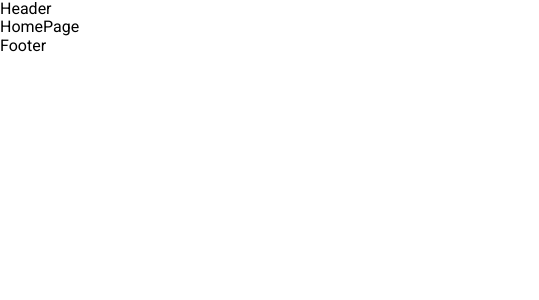
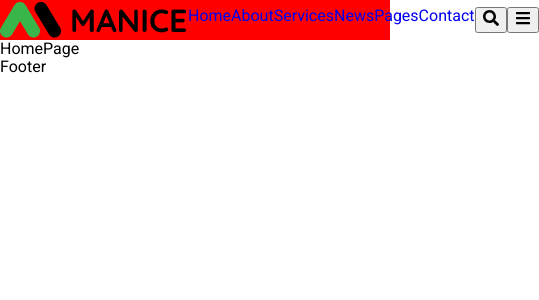
Before and after one commit to grum1n/vcs-react-manice, a React (Create React App) app: page / in a window 390 px wide. Shown: the top 300 px of the page, 539 px wide, since content can reach past the window. Built offline with nearby package versions, Linux system fonts and the light colour scheme.

Commit message:
added header navigation

```diff
--- a/src/components/Header/header.css
+++ b/src/components/Header/header.css
@@ -0,0 +1,26 @@
+header {
+    background-color: red;
+}
+.header-navigation{
+    margin: 0 auto;
+    padding: 0;
+    max-width: 1158px;
+    display: flex;
+    justify-content: space-between;
+    align-items: center;
+}
+
+.header-logo-img{
+    width: 188px;
+    height: 40px;
+}
+
+.menu-button{
+    display: none;
+}
+
+@media screen and (max-width: 800px) {
+    .menu-button{
+        display: block;
+    }
+}
--- a/src/components/Header/index.js
+++ b/src/components/Header/index.js
@@ -1,9 +1,38 @@
 import React from 'react';
+import { Link } from 'react-router-dom';
+import { Menu } from '../../data/Menu';
 import './header.css';
+import * as FaIcons from 'react-icons/fa';
+import LogoImage from '../../images/logo.png';
 
 function Header() {
     return (
-        <div>Header</div>
+        <header>
+            <nav className='header-navigation'>
+                <Link to='/'>
+                    <img src={LogoImage} alt='Manice' className='header-logo-img'/>
+                </Link>
+                <div className='flex-container'>
+                    <ul className='flex-container'>
+                        {Menu.map((item, index) => {
+                            return (
+                                <li key={index}>
+                                    <Link to={item.path}>
+                                        <span>{item.title}</span>
+                                    </Link>
+                                </li>
+                            );
+                        })}
+                    </ul>
+                    <button>
+                        <FaIcons.FaSearch />
+                    </button>
+                    <button className='menu-button'>
+                        <FaIcons.FaBars />
+                    </button>
+                </div>
+            </nav>
+        </header>
     );
 }
 
--- /dev/null
+++ b/src/data/Menu.js
@@ -0,0 +1,41 @@
+import React from 'react';
+import * as FaIcons from 'react-icons/fa';
+
+export const Menu = [
+  {
+    title: 'Home',
+    path: '/',
+    icon: <FaIcons.FaHome />,
+    cName: 'mobile-text'
+  },
+  {
+    title: 'About',
+    path: '/about',
+    icon: <FaIcons.FaCarAlt />,
+    cName: 'mobile-text'
+  },
+  {
+    title: 'Services',
+    path: '/services',
+    icon: <FaIcons.FaUserLock />,
+    cName: 'mobile-text'
+  },
+  {
+    title: 'News',
+    path: '/news',
+    icon: <FaIcons.FaUserLock />,
+    cName: 'mobile-text'
+  },
+  {
+    title: 'Pages',
+    path: '/pages',
+    icon: <FaIcons.FaUserLock />,
+    cName: 'mobile-text'
+  },
+  {
+    title: 'Contact',
+    path: '/contact',
+    icon: <FaIcons.FaUserLock />,
+    cName: 'mobile-text'
+  }
+];
--- a/src/styles/layout.css
+++ b/src/styles/layout.css
@@ -17,3 +17,14 @@ a {text-decoration: none;}
 ul, li {margin: 0;padding: 0;list-style-type: none;}
 h1, h2 ,h3 ,h4 ,h5 , p{margin: 0;}
 img {display: block;}
+
+.container {
+    max-width:1158px;
+    margin: 0 auto;
+    padding:0 20px;
+}
+.flex-container {display: flex;}
+.flex-col {display: flex;flex-direction: column;}
+.flex-between {display: flex;justify-content: space-between;}
+.flex-justify-center {display: flex;justify-content: center;}
+.flex-align-items-center {display: flex;align-items: center;}
```
